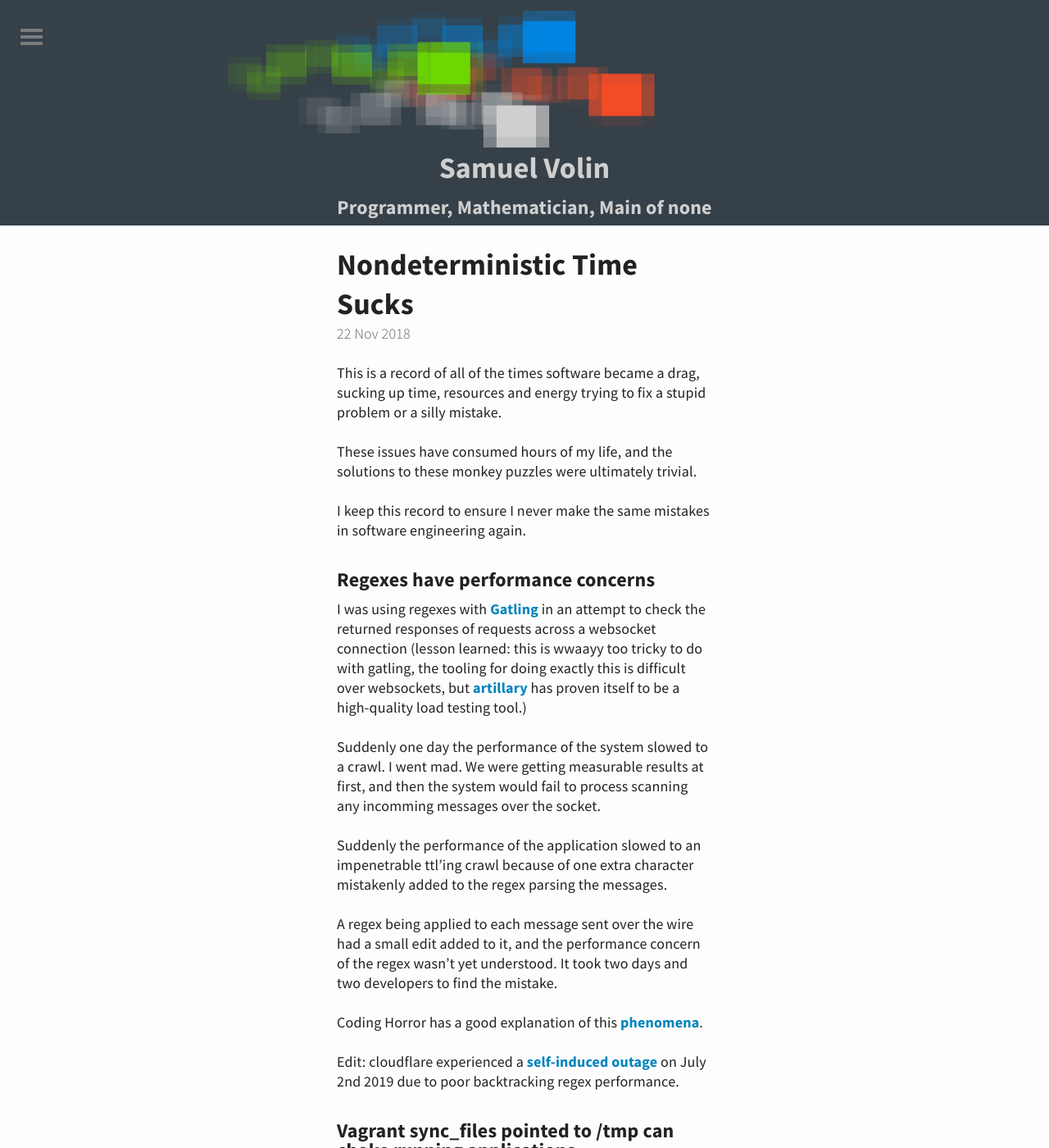
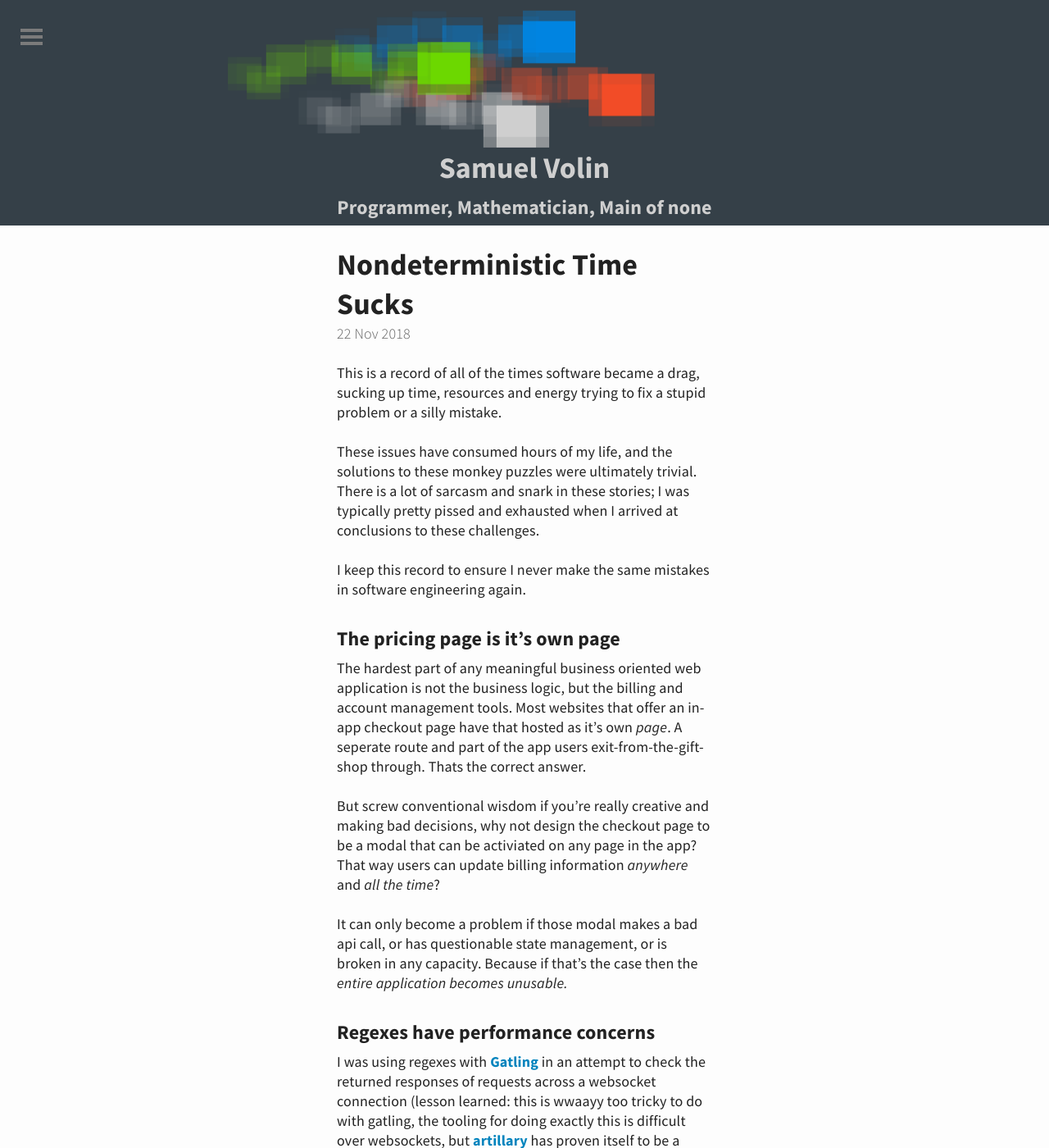
Before and after one commit to untra/untra.github.io, a Jekyll site: the page built from _posts/2018-11-7-nondetermistic-time-sucks.md, in a window 1280 px wide and 1400 px high. Shown: the whole window at 82% size. Built offline with Jekyll 4.4.1, drawn with Linux system fonts in a browser that asks for light colours.

Commit message:
sam mad, exit through the goft shop please.

```diff
--- a/_posts/2018-11-7-nondetermistic-time-sucks.md
+++ b/_posts/2018-11-7-nondetermistic-time-sucks.md
@@ -7,9 +7,17 @@ keywords: [Nondeterminism, Time Suck, Software Engineering, regex, sync folder,
 
 This is a record of all of the times software became a drag, sucking up time, resources and energy trying to fix a stupid problem or a silly mistake.
 
-These issues have consumed hours of my life, and the solutions to these monkey puzzles were ultimately trivial.
+These issues have consumed hours of my life, and the solutions to these monkey puzzles were ultimately trivial. There is a lot of sarcasm and snark in these stories; I was typically pretty pissed and exhausted when I arrived at conclusions to these challenges.
 
 I keep this record to ensure I never make the same mistakes in software engineering again.
+
+#### The pricing page is it's own page
+
+The hardest part of any meaningful business oriented web application is not the business logic, but the billing and account management tools. Most websites that offer an in-app checkout page have that hosted as it's own _page_. A seperate route and part of the app users exit-from-the-gift-shop through. Thats the correct answer.
+
+But screw conventional wisdom if you're really creative and making bad decisions, why not design the checkout page to be a modal that can be activiated on any page in the app? That way users can update billing information _anywhere_ and _all the time_?
+
+It can only become a problem if those modal makes a bad api call, or has questionable state management, or is broken in any capacity. Because if that's the case then the _entire application becomes unusable._
 
 #### Regexes have performance concerns
 I was using regexes with [Gatling](https://gatling.io/docs/2.3/http/http_check/) in an attempt to check the returned responses of requests across a websocket connection (lesson learned: this is wwaayy too tricky to do with gatling, the tooling for doing exactly this is difficult over websockets, but [artillary](https://artillery.io/) has proven itself to be a high-quality load testing tool.)
```
